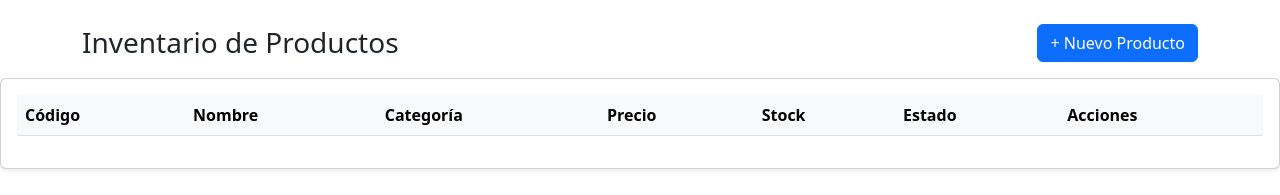
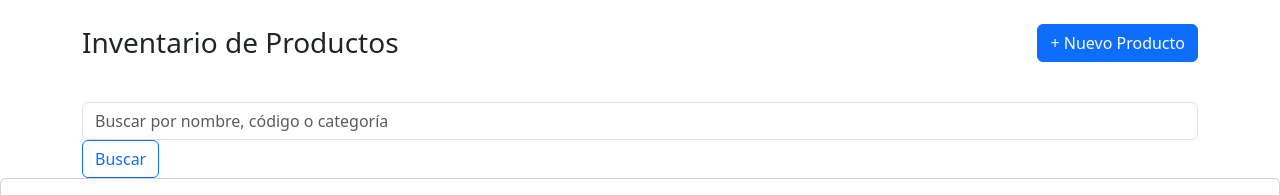
Before and after one commit to TheExter9000/tecnostock, a PHP site: page /dashboard.php in a window 1280 px wide. Shown: the part 56-251 px from the top of the page. Run offline with PHP 8.4, Linux system fonts and the light colour scheme; the visitor is signed in with stand-in values (Sample User, id 1); data that the repository does not hold is empty.

Commit message:
Adicion de funcion de busqueda.

```diff
--- a/dashboard.php
+++ b/dashboard.php
@@ -15,10 +15,18 @@ if (!isset($_SESSION['id_usuario'])) {
     header("Location: index.php");
     exit;
 }
+$buscar = isset($_GET['buscar']) ? $_GET['buscar'] : '';
+
 $sql = "SELECT p.*, c.nombre AS categoria_nombre
         FROM Producto p
         LEFT JOIN Categoria c ON p.id_categoria = c.id_categoria
         WHERE p.estado = 1";
+        $params = [];
+
+        if ($buscar != '') {
+            $sql .= " AND (p.nombre LIKE :buscar OR p.codigo LIKE :buscar OR c.nombre LIKE :buscar)";
+            $params['buscar'] = "%$buscar%";
+        }
         $stmt = $pdo->query($sql);
         $productos = $stmt->fetchAll(PDO::FETCH_ASSOC);
 ?>
@@ -47,6 +55,13 @@ $sql = "SELECT p.*, c.nombre AS categoria_nombre
             <h3 class="mb-0">Inventario de Productos</h3>
             <a href="crear_producto.php" class="btn btn-primary">+ Nuevo Producto</a>
         </div>
+        <form action="dashboard.php" method=GET class="d-flex mb-4 shadow-sm"></form>
+            <input type="text" name="buscar" class="form-control me-2" placeholder="Buscar por nombre, código o categoría" value="<?php echo htmlspecialchars($buscar); ?>">
+            <button type="submit" class="btn btn-outline-primary">Buscar</button>
+            <?php if ($buscar != ''): ?>
+                <a href="dashboard.php" class="btn btn-outline-secondary ms-2">Limpiar</a>
+            <?php endif; ?>
+        </form>
     </div>
     <div class="card shadow-sm">
         <div class="card-body">
```
